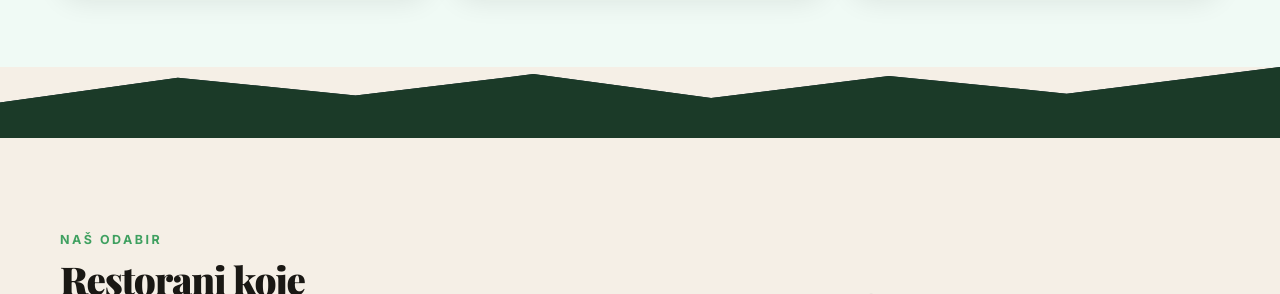
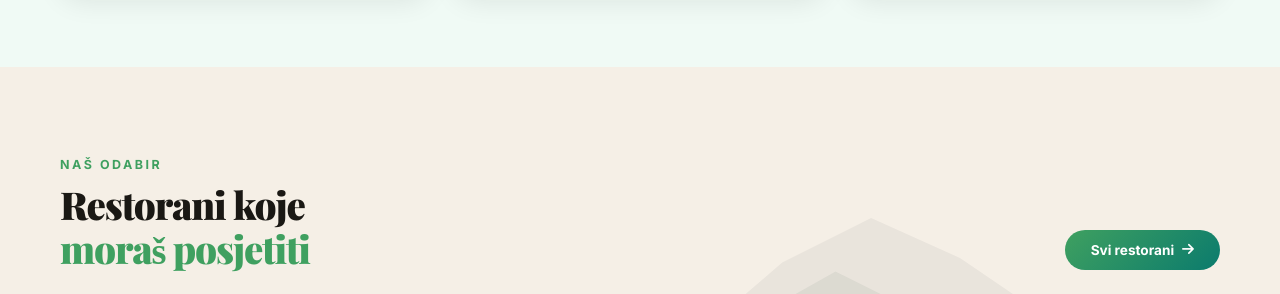
Before and after one commit to Delila22/ugostiteljstvo, a plain HTML site: page index.html in a window 1280 px wide. Shown: the part 1963-2257 px from the top of the page. Drawn offline with nearby package versions, Linux system fonts and the light colour scheme.

Commit message:
Uklonjene planine iz footer-a

```diff
--- a/index.html
+++ b/index.html
@@ -834,13 +834,6 @@
   </div>
 </section>
 
-<!-- Mountain divider -->
-<div class="divider-mountains">
-  <svg viewBox="0 0 1440 80" xmlns="http://www.w3.org/2000/svg" preserveAspectRatio="none">
-    <path d="M0,0 L0,80 L1440,80 L1440,0 L1200,30 L1000,10 L800,35 L600,8 L400,32 L200,12 L0,40Z" fill="#0D2232"/>
-    <path d="M0,40 L200,12 L400,32 L600,8 L800,35 L1000,10 L1200,30 L1440,0 L1440,80 L0,80Z" fill="#1B3A28"/>
-  </svg>
-</div>
 
 <!-- RESTAURANTS -->
 <section id="restaurants">
```
